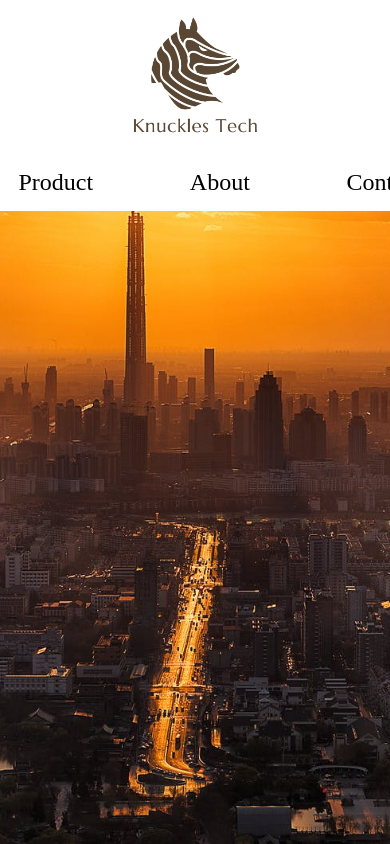
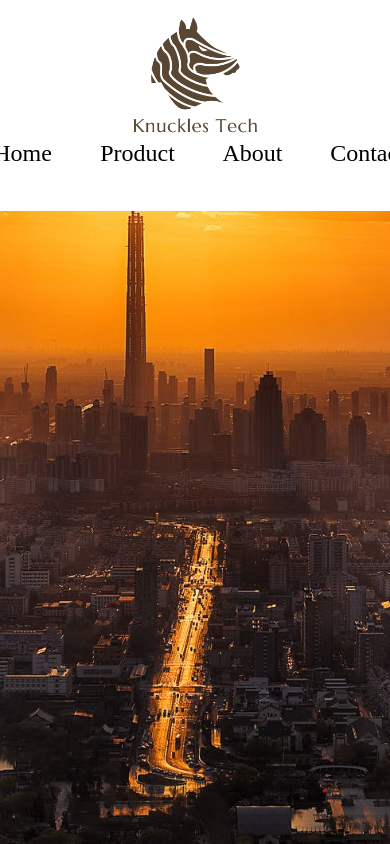
Before and after one commit to Batking74/Landing-Page-Project, a plain HTML site: page HTML/index.html in a window 390 px wide. Shown: the top 844 px of the page. Drawn offline with Linux system fonts and the light colour scheme.

Commit message:
Cleaned up the code, deleted files, and made media queries better.

```diff
--- a/CSS/style.css
+++ b/CSS/home.css
@@ -1,7 +1,7 @@
 body {
     margin: 0;
     padding: 0;
-    background-image: url(/IMGS/bg.jpeg);
+    background-image: url(/IMG/bg.jpeg);
     background-position: center;
     background-size: cover;
     background-attachment: fixed;
@@ -41,11 +41,9 @@ body {
 
 /* iPad Pro */
 @media screen and (max-width: 1024px) {
-
     .nav-container {
-        gap: 30%;
-        right: 48%;
-        top: 20%;
+        position: static;
+        gap: 80px;
     }
 
     .nav-container a {
@@ -68,9 +66,7 @@ body {
 /* iPad */
 @media screen and (max-width: 768px) {
     .nav-container {
-        gap: 16%;
-        right: 38%;
-        top: 20%;
+        gap: 15px;
     }
 
     .nav-container a {
@@ -92,10 +88,8 @@ body {
 /* Iphone X */
 @media screen and (max-width: 375px) {
     .nav-container {
-        right: 3vmax;
-        top: 15%;
         display: flex;
-        gap: 30px;
+        gap: 20px;
     }
 
     .nav-container a {
--- a/HTML/index.html
+++ b/HTML/index.html
@@ -5,17 +5,17 @@
     <meta http-equiv="X-UA-Compatible" content="IE=edge">
     <meta name="viewport" content="width=device-width, initial-scale=1.0">
     <title>Knuckles Inc</title>
-    <link rel="stylesheet" href="/CSS/style.css">
+    <link rel="stylesheet" href="/CSS/home.css">
 </head>
 <body>
+    <main class="myLogo-bg">
+        <img src="/IMG/Logo.png" alt="">
         <nav class="nav-container">
             <a href="#">Home</a>
             <a href="#">Product</a>
             <a href="#">About</a>
             <a href="#">Contact</a>
         </nav>
-    <div class="myLogo-bg">
-        <img src="/IMGS/Logo.png" alt="">
-    </div>
+    </main>
 </body>
 </html>
--- a/package.json
+++ /dev/null
@@ -1,5 +0,0 @@
-{
-  "dependencies": {
-    "chalk": "^5.0.1"
-  }
-}
```
Also changed, not shown: IMG/Logo.png (renamed from IMGS/Logo.png), IMG/bg.jpeg (renamed from IMGS/bg.jpeg), IMG/download.png (renamed from IMGS/download.png), 1 other file. Lines whose indentation alone changed are shown as unchanged.
